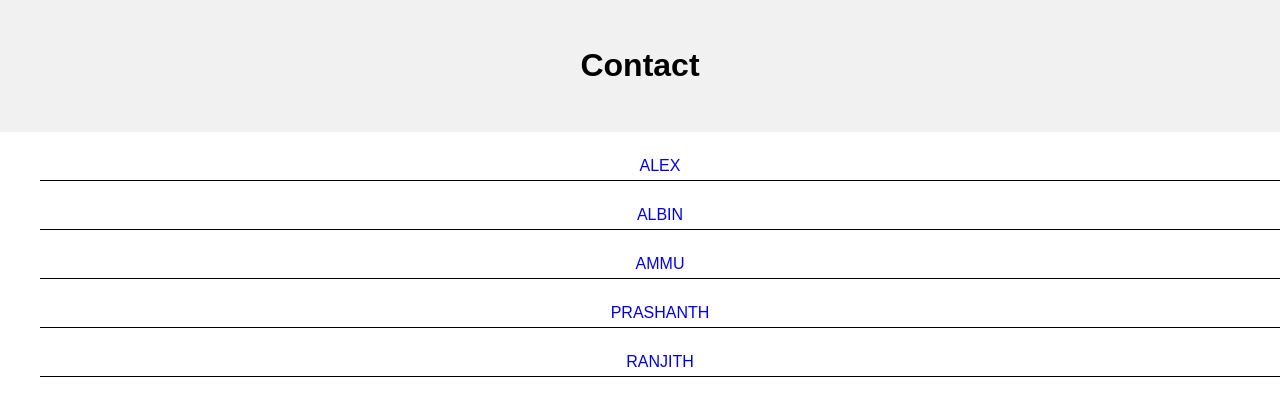
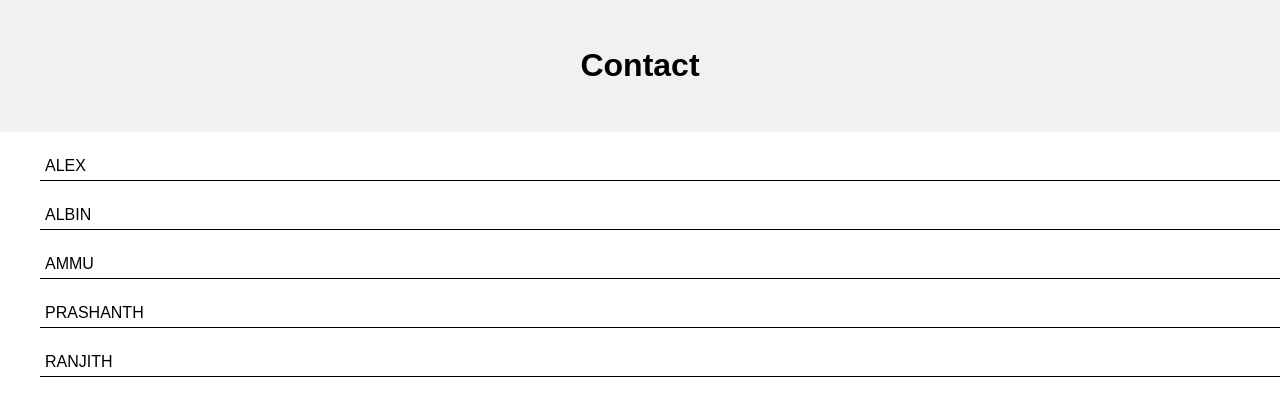
Before and after one commit to alexvarghese77/ContactApp-ReactJS, a React (Create React App) app in the folder contactlist/: page / in a window 1280 px wide. Shown: the top 416 px of the page. Built offline with nearby package versions, Linux system fonts and the light colour scheme.

Commit message:
redux intoduced to application

```diff
--- a/contactlist/src/App.js
+++ b/contactlist/src/App.js
@@ -1,22 +1,19 @@
 import React, { Component } from 'react';
 import './App.css';
-import {Header} from './components/Header.js'
-import ContactList from './components/ContactList'
-import ContactDetails from './components/ContactDetails'
-import { BrowserRouter as Router,Switch, Route } from 'react-router-dom'
+import AppMain from './dev/js/components/AppMain'
+import {createStore} from 'redux'
+import allReducers from './dev/js/reducers/index'
+import {Provider} from 'react-redux'
+
 
 class App extends Component {
   render() {
+    const store=createStore(allReducers);
     return (
-      <div align="center">
+      <Provider store={store}>
+        <AppMain/>
+      </Provider>
 
-      <Router>
-        <Switch>
-        <Route path="/" exact  component={ContactList}></Route>
-        <Route path="/contactdetails/:id" exact strict  component={ContactDetails}></Route>
-        </Switch>
-      </Router>
-      </div>
     );
   }
 }
--- a/contactlist/src/components/ContactDetails.js
+++ b/contactlist/src/components/ContactDetails.js
@@ -1,5 +1,4 @@
 import React from 'react'
-import './../App.css';
 import {ContactDetail} from '../MockData/ContactListDetails.json';
 export default class ContactDetails extends React.Component{
 
@@ -8,7 +7,7 @@ export default class ContactDetails extends React.Component{
         return(
             <div>
                     <div className="header">
-                    <h1>ContactDetails</h1>
+                    <h1>ContactDetails </h1>
                     </div>
              <h3>
                  Name:{ ContactDetail[this.props.match.params.id].name }
--- a/contactlist/src/components/ContactList.js
+++ /dev/null
@@ -1,28 +0,0 @@
-import React from 'react';
-import {ContactDetail} from '../MockData/ContactListDetails.json';
-import {Header} from './Header';
-import Listing from './ContactListing'
-import './../App.css';
-import {Link } from 'react-router-dom'
-
-
-
-export default class ContactList extends React.Component{
-    render()
-    {
-        return (
-            <div>
-            <Header/>
-            <ul >
-              {ContactDetail.map((item,index) =>{
-
-                 return  <Link to={`/contactdetails/${index}`} style={{textDecoration :'none'}} key={index}>
-                           <Listing contactDetails={item} index={this.index}></Listing>
-                 </Link>
-
-                  } )}
-            </ul>
-            </div>
-        )
-    }
-}
--- /dev/null
+++ b/contactlist/src/dev/js/components/AppMain.js
@@ -0,0 +1,11 @@
+import React from 'react'
+import ContactList from '../continers/ContactList'
+
+
+const AppMain=()=>{
+    return(
+        <ContactList/>
+        )
+}
+
+export default AppMain
--- a/contactlist/src/components/Header.js
+++ b/contactlist/src/dev/js/components/Header.js
@@ -1,5 +1,4 @@
 import React from 'react';
-import './../App.css';
 export const Header = (props) => {
     console.log(props);
     return (
--- /dev/null
+++ b/contactlist/src/dev/js/continers/ContactList.js
@@ -0,0 +1,41 @@
+import React from 'react';
+import {Header} from '../components/Header';
+
+import react,{Component} from 'react'
+import {connect} from 'react-redux'
+
+ class ContactList extends Component{
+
+    renderList(){
+    return this.props.contacts.map((user)=>
+    {
+        return (<li key={user.id}>{user.name}</li>)
+    }
+    )
+    }
+
+
+    render()
+    {
+        console.log("props",this.props)
+        return (
+            <div>
+            <Header/>
+            <ul>
+                {this.renderList()}
+            </ul>
+            </div>
+        )
+    }
+}
+
+function mapStateToProps(state) {
+    console.log(state);
+    return {
+        contacts: state.contacts
+    };
+}
+
+
+
+export default connect(mapStateToProps)(ContactList);
--- /dev/null
+++ b/contactlist/src/dev/js/reducers/index.js
@@ -0,0 +1,8 @@
+import {combineReducers} from 'redux'
+import contacts from './reducer-contact'
+
+const allReducers=combineReducers({
+    contacts:contacts
+})
+
+export default allReducers;
--- /dev/null
+++ b/contactlist/src/dev/js/reducers/reducer-contact.js
@@ -0,0 +1,31 @@
+export default function(){
+
+    return [
+        {
+            "name":"Alex",
+            "id":1,
+            "phone":"123456789"
+        },
+        {
+            "name":"Albin",
+            "id":2,
+            "phone":"123456789"
+        },
+        {
+            "name":"Ammu",
+            "id":3,
+            "phone":"123456789"
+        },
+        {
+            "name":"Prashanth",
+            "id":4,
+            "phone":"123456789"
+        },
+        {
+            "name":"Ranjith",
+            "id":5,
+            "phone":"123456789"
+        }
+
+    ]
+}
```
Also changed, not shown: contactlist/package.json (+6 -1 lines), contactlist/src/store/reducers.js (deleted), 1 other file (tests, documents, lock files or other folders).
